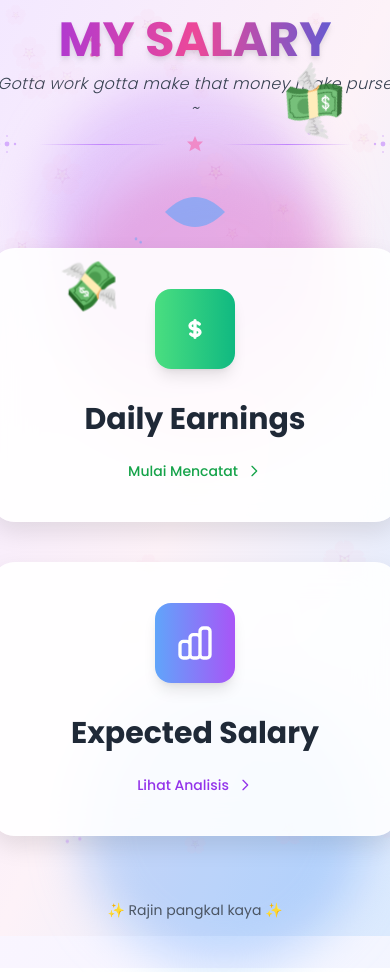
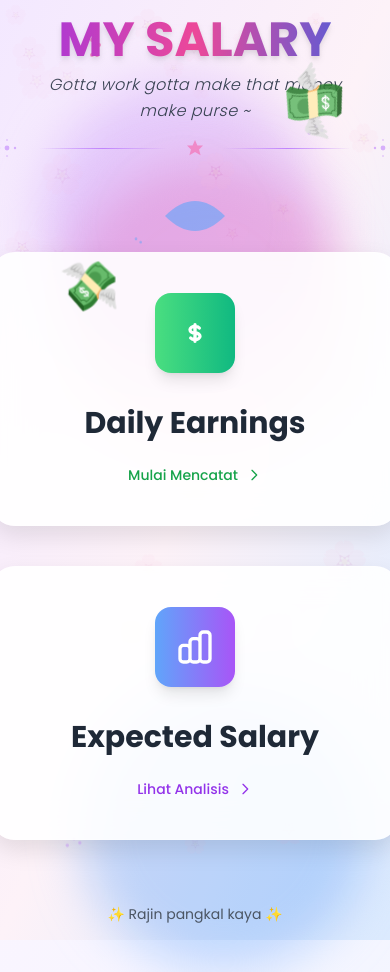
Before and after one commit to silviyaaaa99/mysylary, a plain HTML site: page index.html in a window 390 px wide. Drawn offline with nearby package versions, Linux system fonts and the light colour scheme.

Commit message:
index.html

```diff
--- a/index.html
+++ b/index.html
@@ -3,7 +3,7 @@
 <head>
     <meta charset="UTF-8">
     <meta name="viewport" content="width=device-width, initial-scale=1.0">
-    <title>PAYJOURNAL 💵</title>
+    <title>MY SALARY 💵</title>
     <script src="https://cdn.tailwindcss.com"></script>
     <link href="https://fonts.googleapis.com/css2?family=Poppins:wght@300;400;500;600;700;800&family=Playfair+Display:wght@400;500;600;700;800;900&display=swap" rel="stylesheet">
     <style>
@@ -89,7 +89,7 @@
 <head>
 <meta charset="UTF-8">
 <meta name="viewport" content="width=device-width, initial-scale=1.0">
-<title>PayJournal 💸🌸</title>
+<title>MY SALARY 💸🌸</title>
 <script src="https://cdn.tailwindcss.com"></script>
 
 <style>
@@ -217,9 +217,9 @@ for (let i = 0; i < 2; i++) {
                             </svg>
                         </div>
 
-                        <p class="text-gray-700 text-l md:text-xl font-light italic tracking-wide mb-2">
-                            Gotta work gotta make that money make purse ~
-                        </p>
+                        <p class="text-gray-700 text-base md:text-xl font-light italic tracking-wide mb-2 text-center px-4 break-words leading-relaxed max-w-[90%] mx-auto">
+  Gotta work gotta make that money make purse ~
+</p>
 
                         <!-- Decorative Line with Ornaments -->
                         <div class="flex items-center justify-center mb-4">
```
